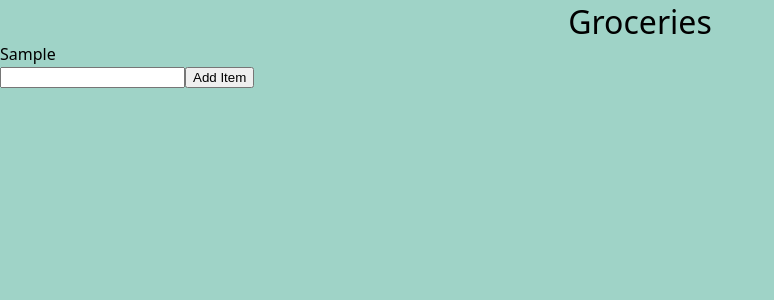
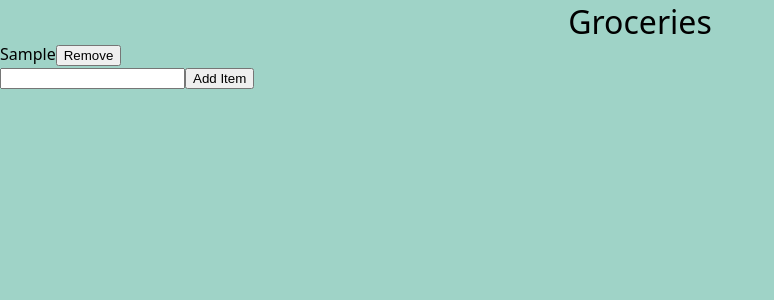
Before and after one commit to cw417/react-practice, a React (Create React App) app in the folder grocery-list/: page / in a window 1280 px wide. Both pictures are taken after typing "Sample" into the empty fields and a click on the button "Add Item". Shown: the top 300 px of the page, without its empty margins (0-774 px from the left). Built offline with nearby package versions, Linux system fonts and the light colour scheme.

Commit message:
Add remove button functionality for groceries

```diff
--- a/grocery-list/src/App.js
+++ b/grocery-list/src/App.js
@@ -27,15 +27,20 @@ function App() {
     groceryNameRef.current.value = null
   }
 
+  function removeGrocery(id) {
+    console.log("removing")
+    const newGroceries = groceries.filter(grocery => grocery.id !== id)
+    setGroceries(newGroceries)
+  }
+
   return (
     <>
       <div className='title'>
         <span className='title--text'>Groceries</span>
       </div>
-      <GroceryList groceries={groceries} />
+      <GroceryList groceries={groceries} removeGrocery={removeGrocery} />
       <input ref={groceryNameRef} type='text' />
       <button onClick={handleAddGrocery}>Add Item</button>
-
     </>
   );
 }
--- a/grocery-list/src/Grocery.js
+++ b/grocery-list/src/Grocery.js
@@ -1,9 +1,13 @@
 import React from 'react'
 
-export default function Grocery({ grocery }) {
+export default function Grocery({ grocery, removeGrocery }) {
+  function handleRemoveClick() {
+    removeGrocery(grocery.id)
+  }
   return (
     <div>
       {grocery.name}
+      <button onClick={handleRemoveClick}>Remove</button>
     </div>
   )
 }
--- a/grocery-list/src/GroceryList.js
+++ b/grocery-list/src/GroceryList.js
@@ -1,10 +1,15 @@
 import React from 'react'
 import Grocery from './Grocery';
 
-export default function GroceryList({ groceries }) {
+export default function GroceryList({ groceries, removeGrocery }) {
   return (
     groceries.map(grocery => {
-      return <Grocery key={grocery.id} grocery={grocery} />
+      return (
+      <Grocery
+        key={grocery.id}
+        grocery={grocery}
+        removeGrocery={removeGrocery}
+      /> )
     })
   )
 }
```
